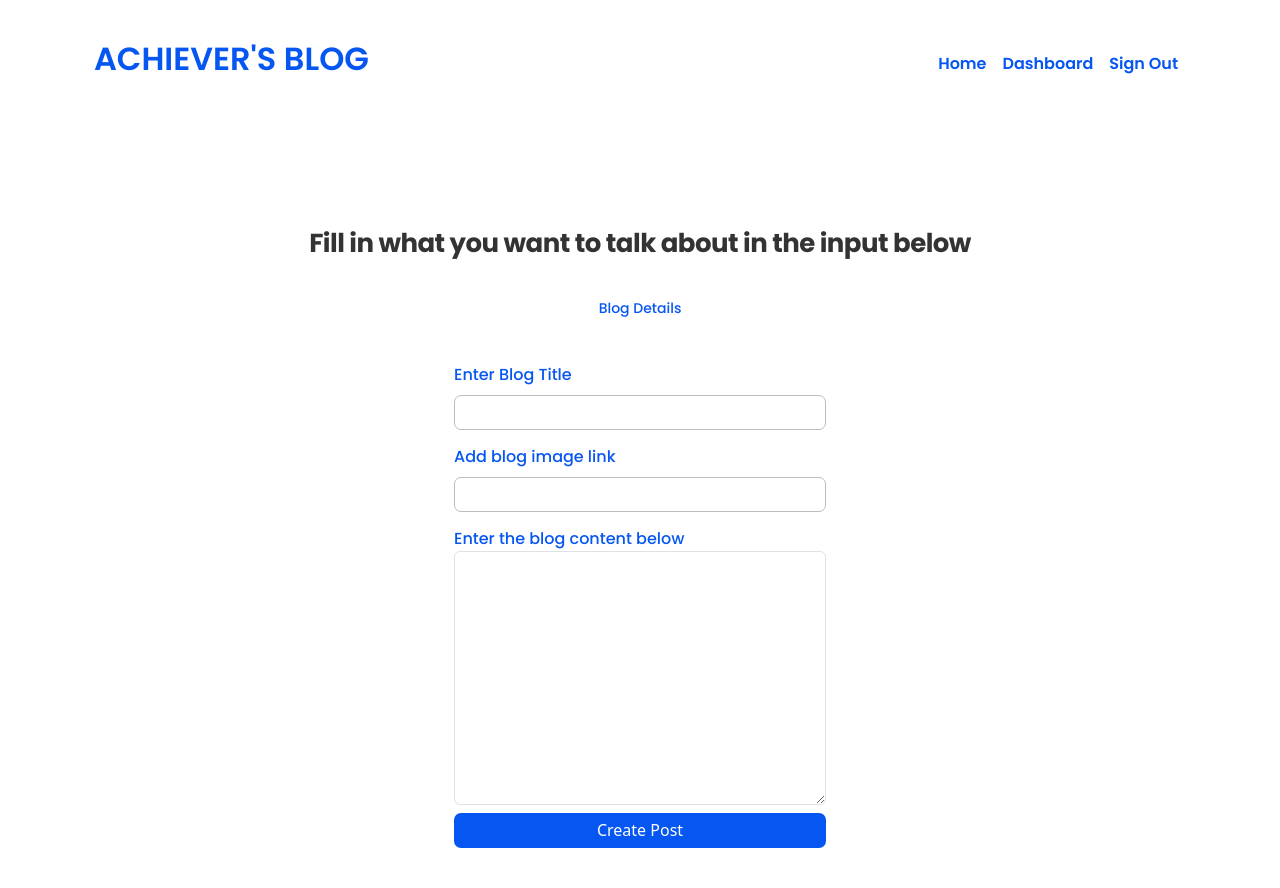
After one commit to meseletoluwani/acheivers-blog, a Flask app: page /post in a window 1280 px wide. The commit adds this page. Run offline with Flask 3, Linux system fonts and the light colour scheme; a user stored in the database is signed in; some libraries are stand-ins or nearby versions.

Commit message:
Implemented blog creation feature and message flashing

```diff
--- a/website/__init__.py
+++ b/website/__init__.py
@@ -20,7 +20,7 @@ def create_app():
     app.register_blueprint(views, url_prefix="/")
     app.register_blueprint(auth, url_prefix="/")
 
-    from .models import User
+    from .models import User, Post
 
     with app.app_context():
         db.create_all()
--- a/website/templates/base.html
+++ b/website/templates/base.html
@@ -23,17 +23,43 @@
         <div class="collapse navbar-collapse nav-links" id="navbarSupportedContent">
           <ul class="navbar-nav ms-auto">
             <li class="nav-item">
-                <a class="nav-link" href="home">{% block nav1 %}Home{% endblock %}</a>
+                <a class="nav-link" href="/">{% block nav1 %}Home{% endblock %}</a>
+              </li>
+              {% if user.is_authenticated %}
+              <li class="nav-item">
+                <a class="nav-link" href="dashboard">{% block nav2 %}Dashboard{% endblock %}</a>
               </li>
               <li class="nav-item">
-                <a class="nav-link" href="getstarted">{% block nav2 %}Get Started{% endblock %}</a>
+                <a class="nav-link" href="/signout">{% block nav3 %}Sign Out{% endblock %}</a>
+              </li>
+              {% else %}
+              <li class="nav-item">
+                <a class="nav-link" href="getstarted">{% block nav4 %}Get Started{% endblock %}</a>
               </li>
               <li class="nav-item nav-button">
-                <a class="nav-link button" href="signin">{% block nav3 %}Sign In{% endblock %}</a>
+                <a class="nav-link button" href="signin">{% block nav5 %}Sign In{% endblock %}</a>
               </li>
+              {%endif%}
         </ul>
         </div>
       </nav>
+      {% with messages = get_flashed_messages(with_categories=True) %}
+        {% if messages %}
+          {% for category, message in messages %}
+          {% if category == "error" %}
+          <div class="alert alert-danger alert-dismissible fade show" role="alert">
+            {{ message }}
+            <button type="button" class="btn-close" data-bs-dismiss="alert"></button>
+          </div>
+          {% else %}
+          <div class="alert alert-success alert-dismissible fade show" role="alert">
+            {{ message }}
+            <button type="button" class="btn-close" data-bs-dismiss="alert"></button>
+          </div>
+          {% endif %}
+          {% endfor %}
+        {% endif %}
+      {% endwith %}
       {% block content %}
       {% endblock %}
     </div>
--- /dev/null
+++ b/website/templates/post.html
@@ -0,0 +1,40 @@
+{% extends "base.html" %}
+{% block head %}
+    <link rel= "stylesheet" type= "text/css" href= "{{ url_for('static',filename='styles/auth.css') }}">
+    <title>Create a Post</title>
+    <link href="https://fonts.googleapis.com/css2?family=Poppins:wght@700&display=swap" rel="stylesheet">
+    <link href="https://fonts.googleapis.com/css2?family=Poppins:wght@500&display=swap" rel="stylesheet">
+    <link href="https://fonts.googleapis.com/css2?family=Poppins:wght@600&display=swap" rel="stylesheet">
+
+{% endblock %}
+
+{% block nav1 %}
+    Home
+{% endblock %}
+{% block nav2 %}
+    Dashboard
+{% endblock %}
+{% block nav3 %}
+    Sign Out
+{% endblock %}
+{% block content %}
+<div class="form-container">
+
+    <h1>Fill in what you want to talk about in the input below</h1>
+    <p>Blog Details</p>
+
+    <div class="form">
+        <form method="post" action="/post">
+            <label for="title">Enter Blog Title</label>
+            <input class="form-control"  type="text" name="title" id="title">
+
+            <label for="image">Add blog image link</label>
+            <input class="form-control" type="url" name="image" id="image">
+
+            <label for="content">Enter the blog content below</label>
+            <textarea class="form-control" type="text" name="content" id="content" cols="30" rows="10"></textarea>
+            <button type="submit">Create Post</button>
+        </form>
+    </div>
+</div>
+{% endblock %}
--- a/website/views.py
+++ b/website/views.py
@@ -1,12 +1,39 @@
 # This file will contain all of the routes related to the core blog application like the homepage etc
 
-from flask import Blueprint, render_template
-from flask_login import login_required
+from flask import Blueprint, render_template, request, flash, redirect, url_for
+from flask_login import login_required, current_user
+from .models import Post
+from . import db
+
 views = Blueprint("views", __name__)
 
 @views.route("/")
 def home():
     return "Hello"
+
+
 @views.route("/getstarted")
 def getStarted():
-    return render_template("getstarted.html")
+    return render_template("getstarted.html", user=current_user)
+
+@views.route("/post", methods = ["GET", "POST"])
+@login_required
+def create_post():
+    if request.method == "POST":
+        title = request.form.get("title")
+        image = request.form.get("image")
+        content = request.form.get("content")
+
+        if not title:
+            flash("Tile must not be empty", category="error")
+        elif not image:
+            flash("Please input a url link to your preferred email!", category="error")
+        elif not content:
+            flash("Content cannot be empty", category="error")
+        else:
+            post = Post(title=title, image=image, content=content, author=current_user.id)
+            db.session.add(post)
+            db.session.commit()
+            flash("Post created successfully!", category="success")
+            return redirect(url_for("views.home"))
+    return render_template("post.html", user=current_user)
```
Also changed, not shown: website/auth.py (+4 -4 lines), website/models.py (+9 -0 lines), instance/blog.db, website/blog.db (deleted).
